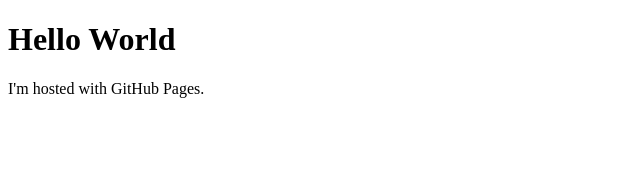
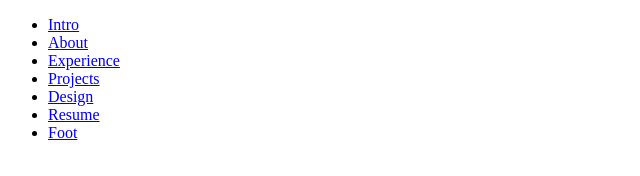
Before and after one commit to rmbogdany/rmbogdany.github.io, a plain HTML site: page index.html in a window 1280 px wide. Shown: the whole page, without its empty margins (0-640 px from the left). Drawn offline with Linux system fonts and the light colour scheme.

Commit message:
add navigation

```diff
--- a/index.html
+++ b/index.html
@@ -1,7 +1,21 @@
 <!DOCTYPE html>
-<html>
+<html lang="en">
+<head>
+	<meta charset="utf-8" />
+	<meta name="viewport" content="width=device-width, initial-scale=1" />
+	<title>Rachael Bogdany</title>
+</head>
 <body>
-<h1>Hello World</h1>
-<p>I'm hosted with GitHub Pages.</p>
+	<nav id="nav-menu">
+		<ul>
+			<li><a href="#intro" class="active"><span>Intro</span></a></li>
+			<li><a href="#about" class=""><span>About</span></a></li>
+			<li><a href="#experience" class=""><span>Experience</span></a></li>
+			<li><a href="#projects" class=""><span>Projects</span></a></li>
+			<li><a href="#design" class=""><span>Design</span></a></li>
+			<li><a href="#resume" class=""><span>Resume</span></a></li>
+			<li><a href="#foot" class=""><span>Foot</span></a></li>
+		</ul>
+	</nav>
 </body>
 </html>
```
